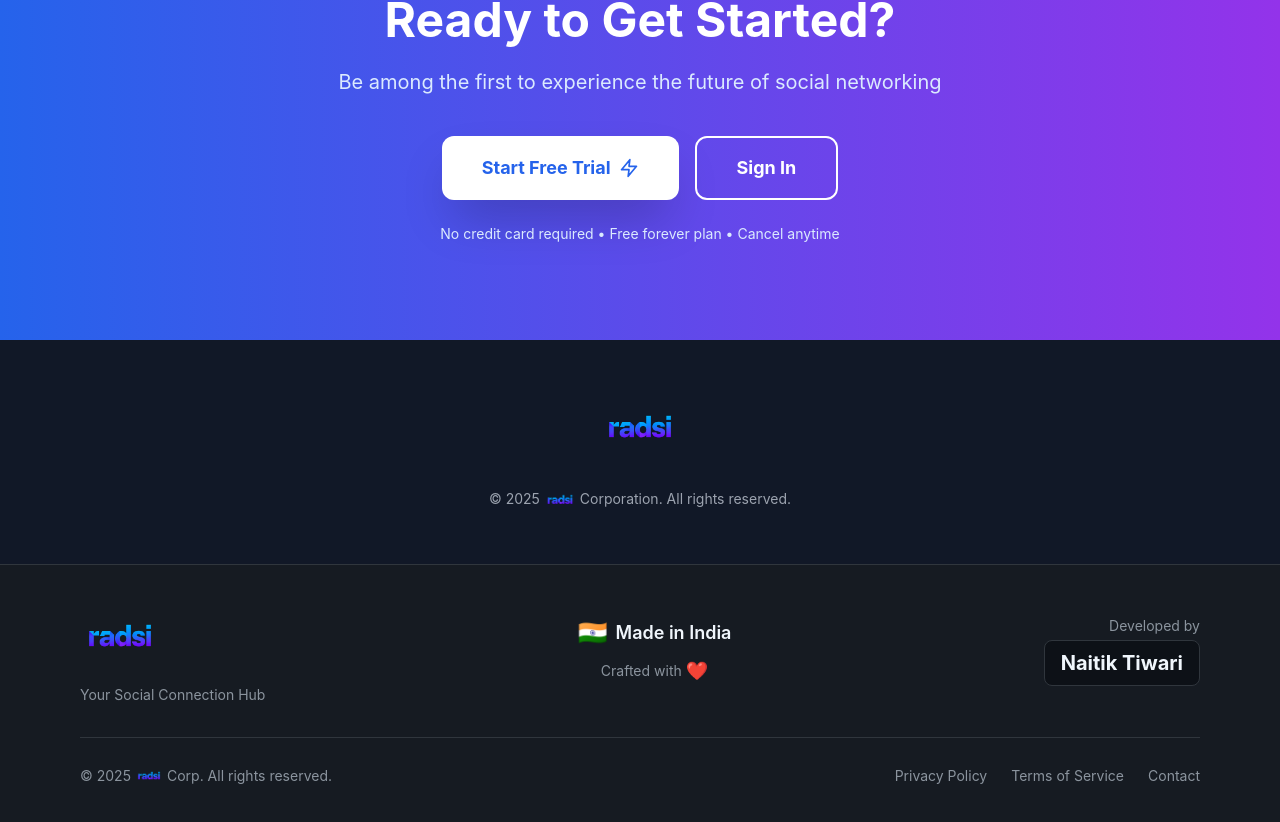
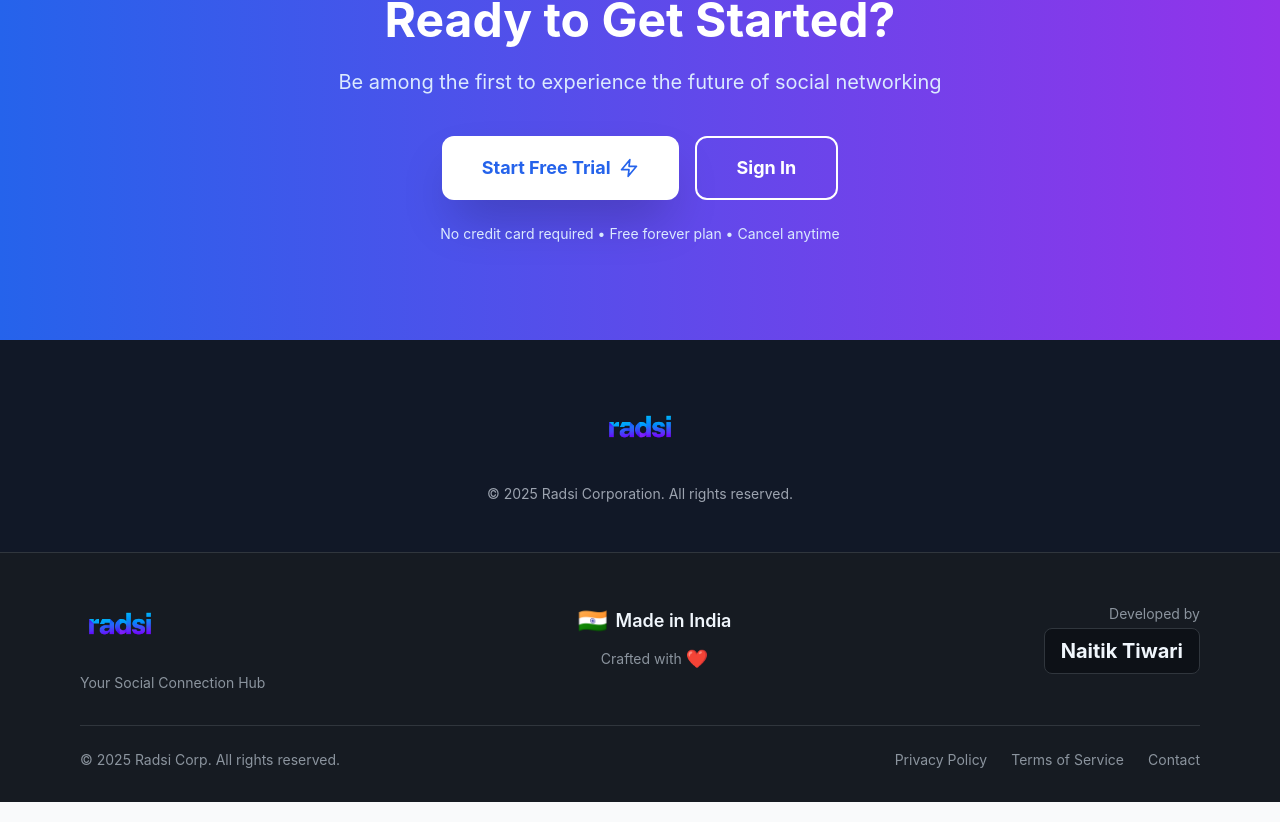
Before and after one commit to AmazeProd/radsi, a React (Create React App) app in the folder client/: page / in a window 1280 px wide. Shown: the part 2650-3472 px from the top of the page. Built offline with nearby package versions, Linux system fonts and the light colour scheme; no server answers; the HTML template or start-up script is replaced by a standard one.

Commit message:
Remove logo from copyright paragraphs, use text instead

```diff
--- a/client/src/components/layout/Footer.js
+++ b/client/src/components/layout/Footer.js
@@ -37,8 +37,8 @@
         {/* Bottom Bar */}
         <div className="mt-8 pt-6 border-t border-github-border">
           <div className="flex flex-col md:flex-row items-center justify-between gap-4">
-            <p className="text-sm text-primary-300 flex items-center gap-1">
-              © {new Date().getFullYear()} <img src="/assets/logotext.png" alt="Radsi" className="h-7 w-auto inline-block" /> Corp. All rights reserved.
+            <p className="text-sm text-primary-300">
+              © {new Date().getFullYear()} Radsi Corp. All rights reserved.
             </p>
             <div className="flex gap-6 text-sm text-primary-300">
               <Link to="#" className="hover:text-github-blue transition">Privacy Policy</Link>
--- a/client/src/pages/Home.js
+++ b/client/src/pages/Home.js
@@ -290,7 +290,7 @@
             <img src="/assets/logotext.png" alt="Radsi" className="h-16 sm:h-20 w-auto" />
           </div>
           <p className="text-xs sm:text-sm">
-            © 2025 <img src="/assets/logotext.png" alt="Radsi" className="h-7 sm:h-8 w-auto inline-block" /> Corporation. All rights reserved.
+            © 2025 Radsi Corporation. All rights reserved.
           </p>
         </div>
       </footer>
```
